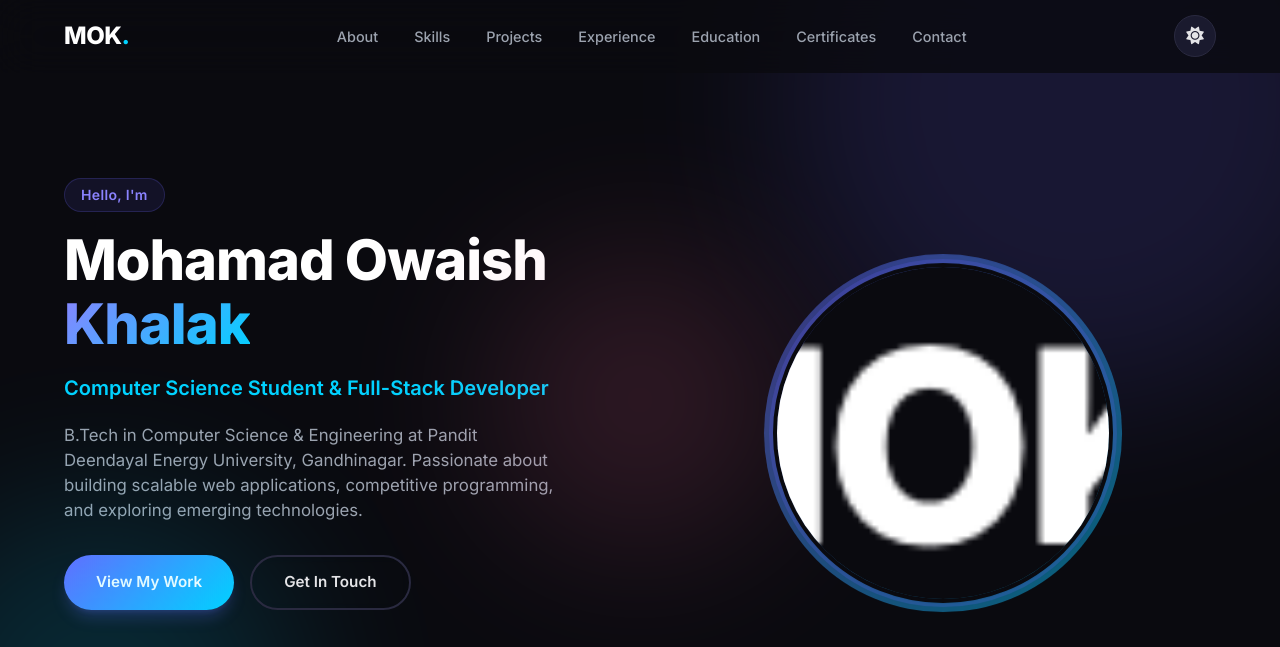
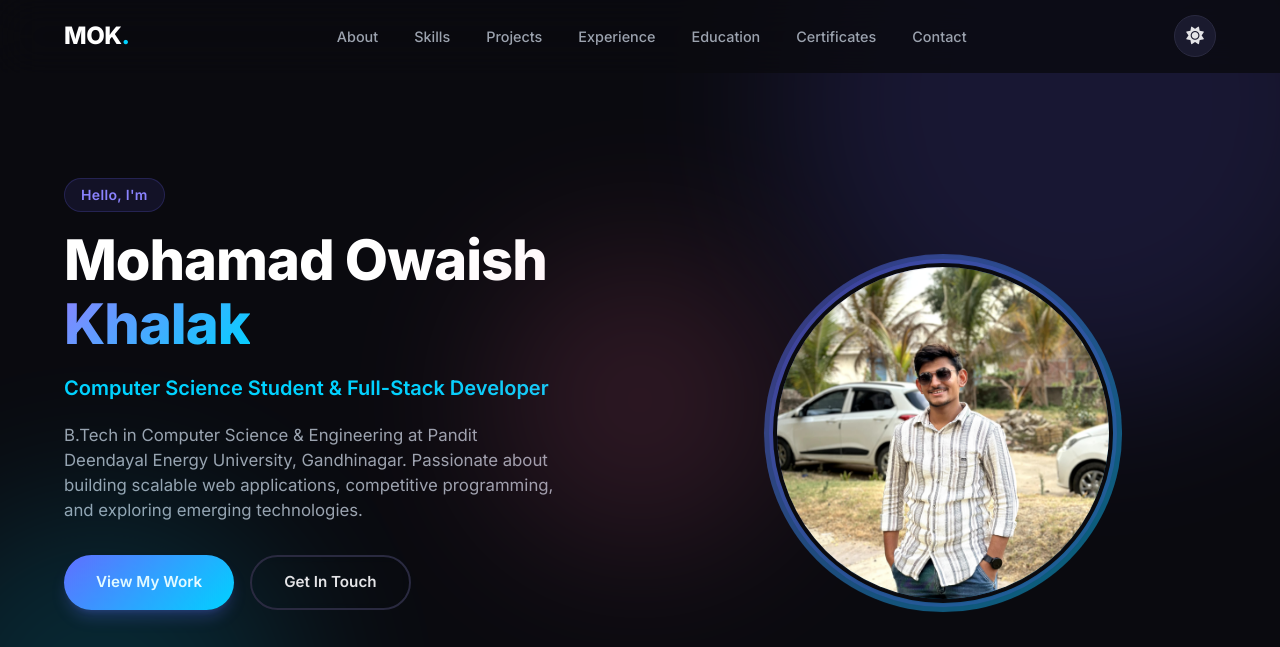
Before and after one commit to Owaish786/PortfolioWeb, a plain HTML site: page index.html in a window 1280 px wide. Shown: the top 647 px of the page. Drawn offline with nearby package versions, Linux system fonts and the light colour scheme.

Commit message:
Revert to photo.jpeg

```diff
--- a/index.html
+++ b/index.html
@@ -81,7 +81,7 @@
       <div class="hero-visual">
         <div class="hero-photo-wrapper">
           <div class="hero-photo-ring"></div>
-          <img src="image.png" alt="Mohamad Owaish Khalak" class="hero-photo ring-4 ring-primary/20" />
+          <img src="photo.jpeg" alt="Mohamad Owaish Khalak" class="hero-photo ring-4 ring-primary/20" />
         </div>
       </div>
     </div>
```
